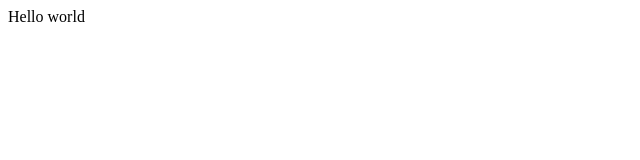
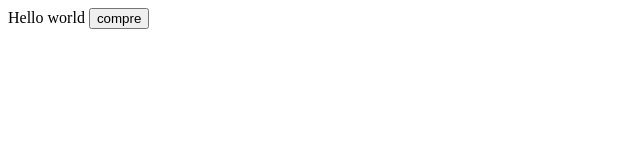
Before and after one commit to dgmike/maestras-site, a Next.js app: page / in a window 1280 px wide. Shown: the top 160 px of the page, without its empty margins (0-640 px from the left). Built offline with nearby package versions, Linux system fonts and the light colour scheme.

Commit message:
Update index.js

```diff
--- a/pages/index.js
+++ b/pages/index.js
@@ -1,5 +1,11 @@
 const Home = () => {
-  return <div>Hello world</div>
+  return <div>Hello world <Botao/> </div>
+
+
+
+};
+const Botao = () => {
+  return <button>compre</button>
 };
 
 export default Home
```
